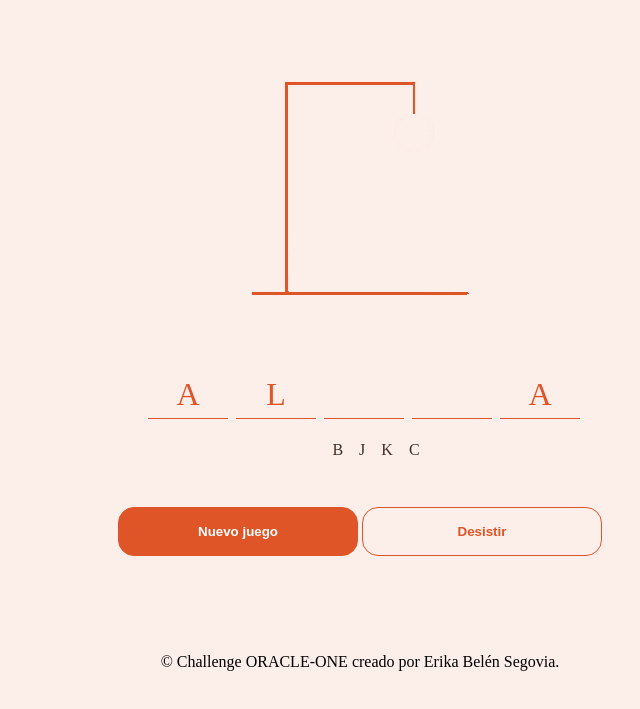
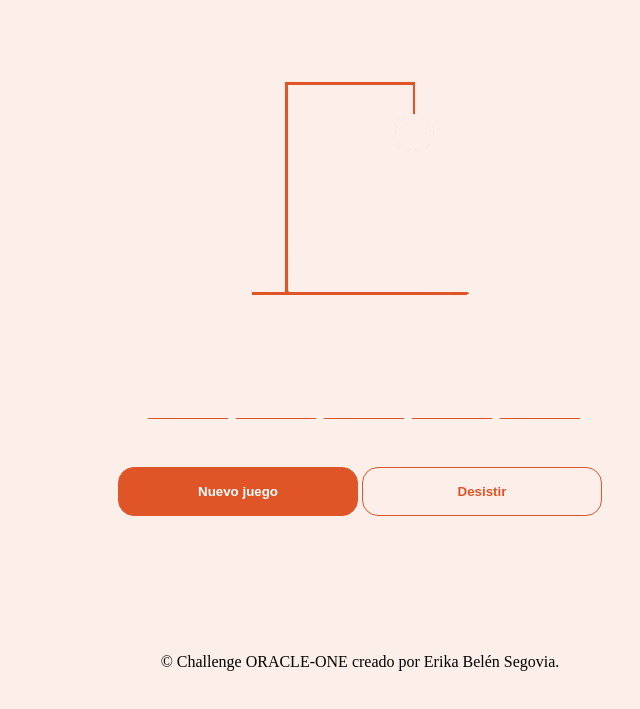
Before and after one commit to BelenSegovia/Ahorcado, a plain HTML site: page index.html in a window 1280 px wide. Shown: the part 103-812 px from the top of the page, without its empty margins (280-920 px from the left). Drawn offline with Linux system fonts and the light colour scheme.

Commit message:
ahorcado-funcionando

```diff
--- a/ahorcado.js
+++ b/ahorcado.js
@@ -1,11 +1,21 @@
 ;(function name(){
     'use strict'
-    var juego = {
-        palabra: "ALURA",
-        estado: 7,
-        adivinado: ["A", "L"],
-        errado: ["B", "J", "K", "C"]
-    }
+
+var palabras = [
+    "ALURA",
+    "ORACLE",
+    "HTML",
+    "CSS",
+    "JAVASCRIPT",
+    "CHALLENGE",
+    "PROGRAMAR",
+    "ARGENTINA"
+]
+
+// variable para almacenar la configuracion actual
+    var juego = null
+    // para ver si ya se envió alguna alerta
+    var finalizado = false
 
     var $html= {
     hombre: document.getElementById('hombre'),
@@ -100,8 +110,43 @@
             return
         }
         adivinar(juego, letra)
+        var estado = juego.estado
+        if (estado === 8 && !finalizado) {
+            setTimeout(alertaGanaste, 500)
+            finalizado = true
+        } else if (estado === 1 && !finalizado) {
+            let palabra = juego.palabra
+            let fn = alertaPerdiste.bind(undefined, palabra)
+            setTimeout(fn, 500)
+            finalizado = true
+        }
         dibujar(juego)
      }
 
-    dibujar(juego)
+     window.nuevoJuego = function nuevoJuego() {
+        var palabra = palabraAleatoria()
+        juego = {}
+        juego.palabra= palabra
+        juego.estado = 7
+        juego.adivinado= []
+        juego.errado= []
+        finalizado = false
+        dibujar(juego)
+        console.log(juego)
+     }
+
+     function palabraAleatoria () {
+        var index = ~~(Math.random() * palabras.length)
+        return palabras[index]
+     }
+
+     function alertaGanaste () {
+        alert("¡Felicidades, ganaste el juego!")
+     }
+
+     function alertaPerdiste (palabra) {
+        alert ("Lo siento, perdiste... La palabra era: " + palabra)
+     }
+
+     nuevoJuego()
 }())
--- a/index.html
+++ b/index.html
@@ -29,7 +29,7 @@
            <div class="errado"></div>
 
            <div class="botones">
-              <input type="button" class="btn-rosa" value="Nuevo juego">
+              <input type="button" class="btn-rosa" value="Nuevo juego" onclick="nuevoJuego()">
               <input type="button" value="Desistir">
            </div>
         </section>
```
